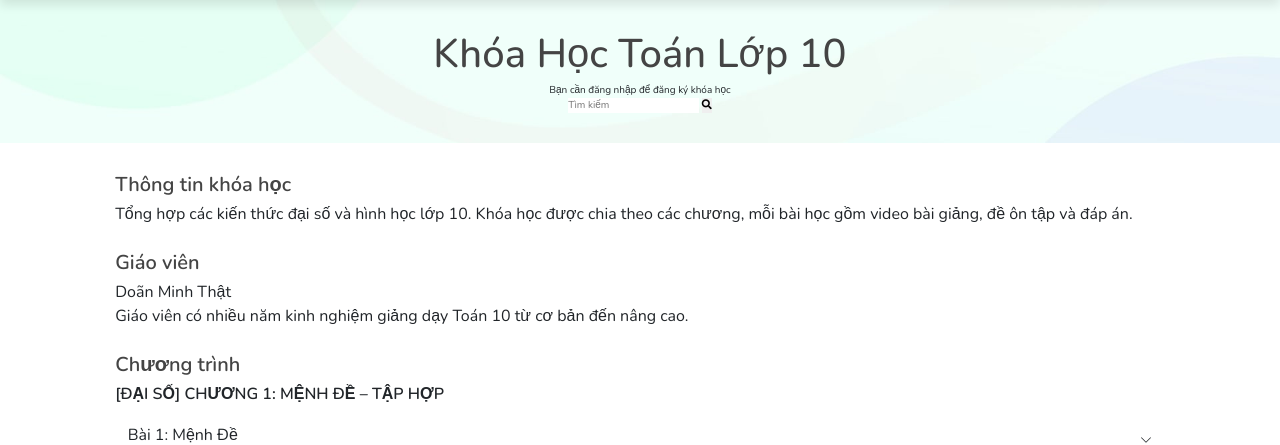
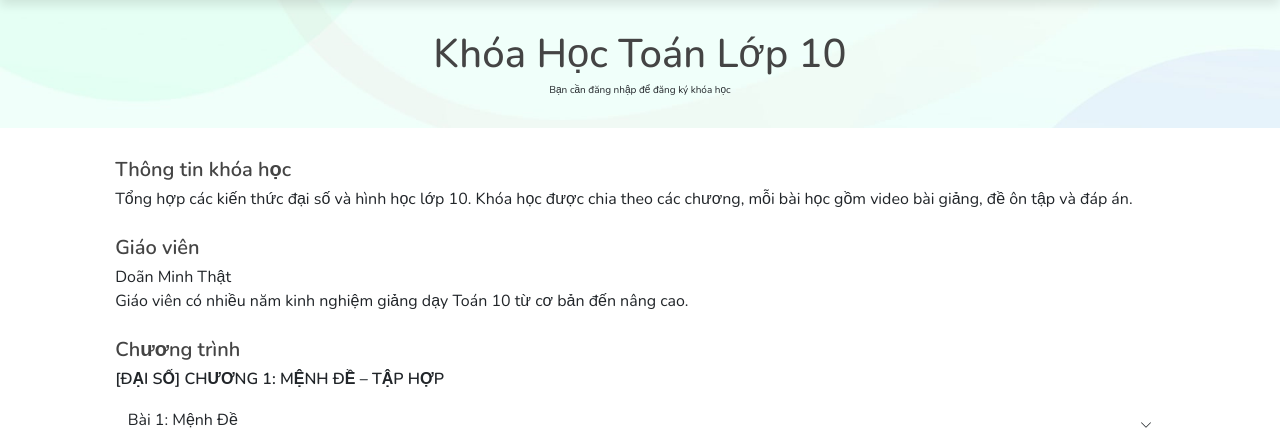
Before and after one commit to ducool/btl_easy_math, a PHP site: page /khoa_hoc_toan_10.php in a window 1280 px wide. Shown: the part 86-531 px from the top of the page. Run offline with PHP 8.4, Linux system fonts and the light colour scheme; data comes from the database, SQL or seed files in the repository.

Commit message:
Add files via upload

```diff
--- a/khoa_hoc_toan_10.php
+++ b/khoa_hoc_toan_10.php
@@ -100,9 +100,7 @@ if(isset($message)){
      } else {
         $data=""; echo "Bạn cần đăng nhập để đăng ký khóa học";} ?>
       </form>
-      <form class="search-form" enctype="application/x-www-form-urlencoded"  method="get" action="tim_kiem.php" name="frm_search">
-                <input id="search-quick" type="text"   name="tk" placeholder="Tìm kiếm" autocomplete="off" minlength="1" style="">
-                <button class="submit"><i class="fa fa-search"></i></button>
+
 </section>
 
 <section class="courses">
--- a/khoa_hoc_toan_11.php
+++ b/khoa_hoc_toan_11.php
@@ -100,9 +100,7 @@ if(isset($message)){
      } else {
         $data=""; echo "Bạn cần đăng nhập để đăng ký khóa học";} ?>
       </form>
-      <form class="search-form" enctype="application/x-www-form-urlencoded"  method="get" action="tim_kiem.php" name="frm_search">
-                <input id="search-quick" type="text"   name="tk" placeholder="Tìm kiếm" autocomplete="off" minlength="1" style="">
-                <button class="submit"><i class="fa fa-search"></i></button>
+
 </section>
 
 <section class="courses">
```
